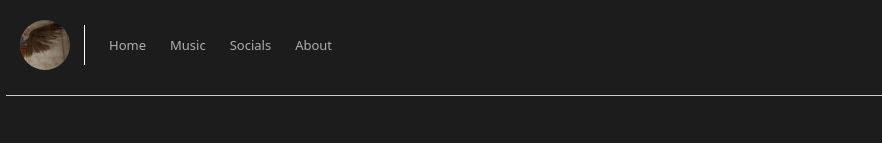
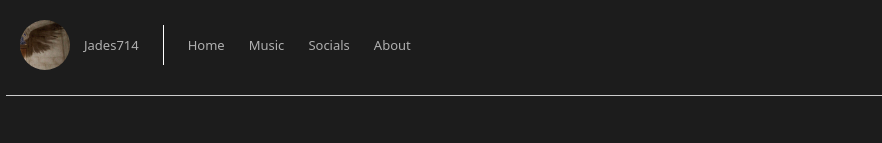
Before and after one commit to 7xn1/Jades714, a website: page index.html in a window 1280 px wide. Shown: the top 143 px of the page, without its empty margins (0-882 px from the left). Drawn offline with Linux system fonts and the light colour scheme.

Commit message:
Another Push

```diff
--- a/index.html
+++ b/index.html
@@ -11,6 +11,7 @@
                 <img src="content/profiles/jades.jpg" alt="icon"/>
             </div>
 
+            <a class="tb-label" href="https://open.spotify.com/artist/5cpCYa1BaBS52GrkmLob1u">Jades714</a>
 
             <div class="toolbar-divider"></div>
 
```
